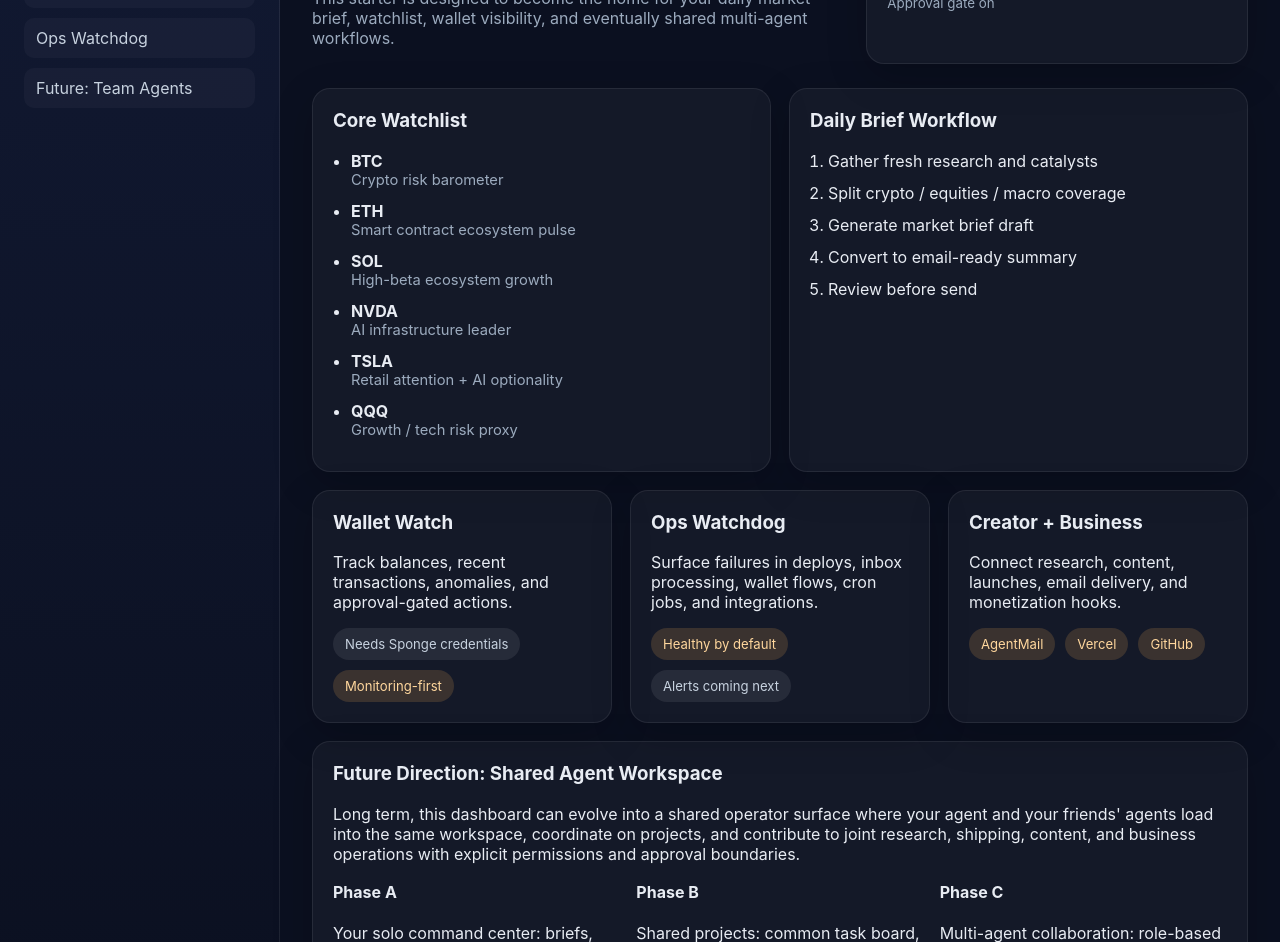
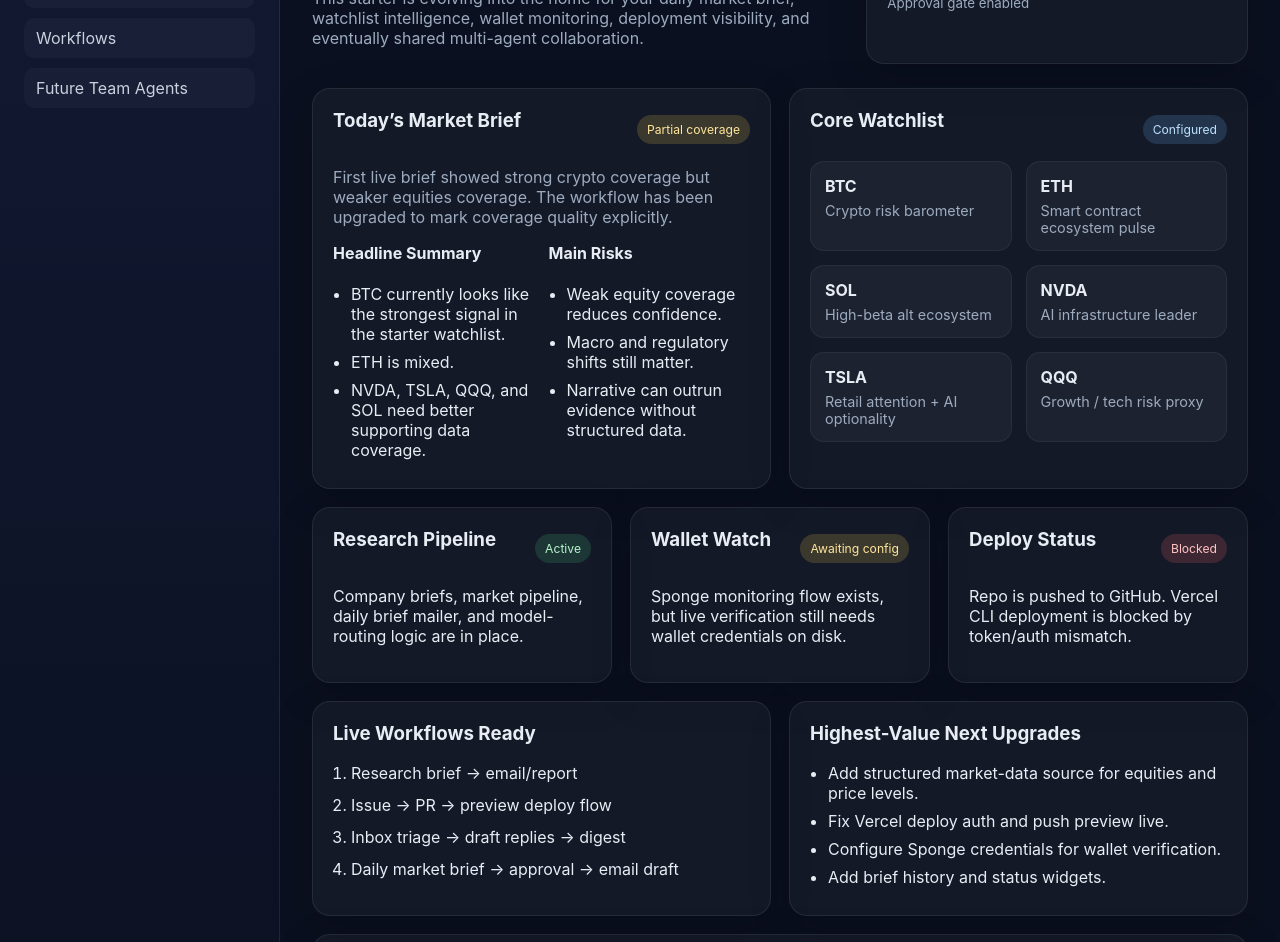
Before and after one commit to Jorelnow/NEW-TESTING-TOOL, a website: page index.html in a window 1280 px wide. Shown: the part 295-1237 px from the top of the page. Drawn offline with Linux system fonts and the light colour scheme.

Commit message:
Improve dashboard to market ops v1

```diff
--- a/index.html
+++ b/index.html
@@ -19,112 +19,144 @@
 
       <nav class="nav">
         <a href="#overview">Overview</a>
+        <a href="#brief">Today’s Brief</a>
         <a href="#watchlist">Watchlist</a>
-        <a href="#briefs">Daily Brief</a>
-        <a href="#wallet">Wallet Watch</a>
-        <a href="#ops">Ops Watchdog</a>
-        <a href="#future">Future: Team Agents</a>
+        <a href="#status">System Status</a>
+        <a href="#workflows">Workflows</a>
+        <a href="#future">Future Team Agents</a>
       </nav>
     </aside>
 
     <main class="main">
       <header class="hero" id="overview">
         <div>
-          <p class="eyebrow">Starter dashboard</p>
-          <h2>Research, trading ops, delivery, and monitoring in one place.</h2>
+          <p class="eyebrow">Market ops dashboard v1</p>
+          <h2>One surface for market research, ops awareness, wallet monitoring, and shipping.</h2>
           <p class="subcopy">
-            This starter is designed to become the home for your daily market brief,
-            watchlist, wallet visibility, and eventually shared multi-agent workflows.
+            This starter is evolving into the home for your daily market brief, watchlist intelligence,
+            wallet monitoring, deployment visibility, and eventually shared multi-agent collaboration.
           </p>
         </div>
         <div class="hero-cards">
           <section class="card stat">
-            <span>Status</span>
-            <strong>Starter live</strong>
-            <small>Ready for Vercel deploy</small>
+            <span>Dashboard state</span>
+            <strong>v1 local build</strong>
+            <small>GitHub pushed • deploy auth pending</small>
           </section>
           <section class="card stat">
-            <span>Mode</span>
+            <span>Operating mode</span>
             <strong>Draft-first</strong>
-            <small>Approval gate on</small>
+            <small>Approval gate enabled</small>
           </section>
         </div>
       </header>
 
       <section class="grid two">
-        <article class="card" id="watchlist">
-          <h3>Core Watchlist</h3>
-          <ul class="list">
-            <li><strong>BTC</strong><span>Crypto risk barometer</span></li>
-            <li><strong>ETH</strong><span>Smart contract ecosystem pulse</span></li>
-            <li><strong>SOL</strong><span>High-beta ecosystem growth</span></li>
-            <li><strong>NVDA</strong><span>AI infrastructure leader</span></li>
-            <li><strong>TSLA</strong><span>Retail attention + AI optionality</span></li>
-            <li><strong>QQQ</strong><span>Growth / tech risk proxy</span></li>
-          </ul>
+        <article class="card" id="brief">
+          <div class="card-head">
+            <h3>Today’s Market Brief</h3>
+            <span class="badge amber">Partial coverage</span>
+          </div>
+          <p class="muted">First live brief showed strong crypto coverage but weaker equities coverage. The workflow has been upgraded to mark coverage quality explicitly.</p>
+          <div class="brief-grid">
+            <div>
+              <h4>Headline Summary</h4>
+              <ul class="list compact">
+                <li>BTC currently looks like the strongest signal in the starter watchlist.</li>
+                <li>ETH is mixed.</li>
+                <li>NVDA, TSLA, QQQ, and SOL need better supporting data coverage.</li>
+              </ul>
+            </div>
+            <div>
+              <h4>Main Risks</h4>
+              <ul class="list compact">
+                <li>Weak equity coverage reduces confidence.</li>
+                <li>Macro and regulatory shifts still matter.</li>
+                <li>Narrative can outrun evidence without structured data.</li>
+              </ul>
+            </div>
+          </div>
         </article>
 
-        <article class="card" id="briefs">
-          <h3>Daily Brief Workflow</h3>
-          <ol class="steps">
-            <li>Gather fresh research and catalysts</li>
-            <li>Split crypto / equities / macro coverage</li>
-            <li>Generate market brief draft</li>
-            <li>Convert to email-ready summary</li>
-            <li>Review before send</li>
-          </ol>
+        <article class="card" id="watchlist">
+          <div class="card-head">
+            <h3>Core Watchlist</h3>
+            <span class="badge">Configured</span>
+          </div>
+          <div class="watch-grid">
+            <div class="watch-item"><strong>BTC</strong><span>Crypto risk barometer</span></div>
+            <div class="watch-item"><strong>ETH</strong><span>Smart contract ecosystem pulse</span></div>
+            <div class="watch-item"><strong>SOL</strong><span>High-beta alt ecosystem</span></div>
+            <div class="watch-item"><strong>NVDA</strong><span>AI infrastructure leader</span></div>
+            <div class="watch-item"><strong>TSLA</strong><span>Retail attention + AI optionality</span></div>
+            <div class="watch-item"><strong>QQQ</strong><span>Growth / tech risk proxy</span></div>
+          </div>
         </article>
       </section>
 
-      <section class="grid three">
-        <article class="card" id="wallet">
-          <h3>Wallet Watch</h3>
-          <p>Track balances, recent transactions, anomalies, and approval-gated actions.</p>
-          <div class="pill-row">
-            <span class="pill muted">Needs Sponge credentials</span>
-            <span class="pill">Monitoring-first</span>
+      <section class="grid three" id="status">
+        <article class="card">
+          <div class="card-head">
+            <h3>Research Pipeline</h3>
+            <span class="badge green">Active</span>
           </div>
+          <p>Company briefs, market pipeline, daily brief mailer, and model-routing logic are in place.</p>
         </article>
+        <article class="card">
+          <div class="card-head">
+            <h3>Wallet Watch</h3>
+            <span class="badge amber">Awaiting config</span>
+          </div>
+          <p>Sponge monitoring flow exists, but live verification still needs wallet credentials on disk.</p>
+        </article>
+        <article class="card">
+          <div class="card-head">
+            <h3>Deploy Status</h3>
+            <span class="badge red">Blocked</span>
+          </div>
+          <p>Repo is pushed to GitHub. Vercel CLI deployment is blocked by token/auth mismatch.</p>
+        </article>
+      </section>
 
-        <article class="card" id="ops">
-          <h3>Ops Watchdog</h3>
-          <p>Surface failures in deploys, inbox processing, wallet flows, cron jobs, and integrations.</p>
-          <div class="pill-row">
-            <span class="pill">Healthy by default</span>
-            <span class="pill muted">Alerts coming next</span>
-          </div>
+      <section class="grid two" id="workflows">
+        <article class="card">
+          <h3>Live Workflows Ready</h3>
+          <ol class="steps">
+            <li>Research brief → email/report</li>
+            <li>Issue → PR → preview deploy flow</li>
+            <li>Inbox triage → draft replies → digest</li>
+            <li>Daily market brief → approval → email draft</li>
+          </ol>
         </article>
-
         <article class="card">
-          <h3>Creator + Business</h3>
-          <p>Connect research, content, launches, email delivery, and monetization hooks.</p>
-          <div class="pill-row">
-            <span class="pill">AgentMail</span>
-            <span class="pill">Vercel</span>
-            <span class="pill">GitHub</span>
-          </div>
+          <h3>Highest-Value Next Upgrades</h3>
+          <ul class="list compact">
+            <li>Add structured market-data source for equities and price levels.</li>
+            <li>Fix Vercel deploy auth and push preview live.</li>
+            <li>Configure Sponge credentials for wallet verification.</li>
+            <li>Add brief history and status widgets.</li>
+          </ul>
         </article>
       </section>
 
       <section class="card" id="future">
         <h3>Future Direction: Shared Agent Workspace</h3>
         <p>
-          Long term, this dashboard can evolve into a shared operator surface where your agent and your friends'
-          agents load into the same workspace, coordinate on projects, and contribute to joint research,
-          shipping, content, and business operations with explicit permissions and approval boundaries.
+          This can grow from a solo command center into a shared workspace where your agent and your friends’ agents
+          collaborate on joint projects with scoped permissions, approvals, and shared visibility.
         </p>
         <div class="future-grid">
           <div>
             <h4>Phase A</h4>
-            <p>Your solo command center: briefs, watchlists, wallet monitoring, deploy status.</p>
+            <p>Solo dashboard: briefs, watchlist, wallet monitoring, deploy status.</p>
           </div>
           <div>
             <h4>Phase B</h4>
-            <p>Shared projects: common task board, shared briefs, repo/release visibility, notification routing.</p>
+            <p>Shared projects: common briefing surface, notifications, repo/release visibility.</p>
           </div>
           <div>
             <h4>Phase C</h4>
-            <p>Multi-agent collaboration: role-based agents, approvals, audit trails, and scoped access.</p>
+            <p>Multi-agent collaboration with role-based access, audit trails, and approval boundaries.</p>
           </div>
         </div>
       </section>
--- a/styles.css
+++ b/styles.css
@@ -33,7 +33,7 @@ body {
   display: grid; grid-template-columns: 1.4fr 1fr; gap: 20px; align-items: stretch; margin-bottom: 24px;
 }
 .eyebrow { text-transform: uppercase; letter-spacing: 0.08em; color: #ffb454; font-size: 0.78rem; }
-.hero h2 { margin: 8px 0 12px; font-size: 2rem; max-width: 12ch; }
+.hero h2 { margin: 8px 0 12px; font-size: 2rem; max-width: 14ch; }
 .subcopy { color: #9cabbe; max-width: 60ch; }
 .hero-cards { display: grid; gap: 16px; }
 .grid { display: grid; gap: 18px; margin-bottom: 18px; }
@@ -47,20 +47,40 @@ body {
   box-shadow: 0 12px 40px rgba(0,0,0,0.2);
 }
 .card h3, .card h4 { margin-top: 0; }
+.card-head { display: flex; align-items: center; justify-content: space-between; gap: 12px; margin-bottom: 10px; }
 .stat span { color: #9cabbe; font-size: 0.85rem; }
 .stat strong { display: block; font-size: 1.4rem; margin: 8px 0; }
 .stat small { color: #9cabbe; }
 .list, .steps { margin: 0; padding-left: 18px; }
 .list li, .steps li { margin-bottom: 12px; }
 .list span { display: block; color: #9cabbe; font-size: 0.92rem; }
-.pill-row { display: flex; gap: 10px; flex-wrap: wrap; margin-top: 16px; }
-.pill {
-  border-radius: 999px; padding: 8px 12px; font-size: 0.82rem;
-  background: rgba(255,180,84,0.16); color: #ffd79d;
+.list.compact li { margin-bottom: 8px; }
+.muted { color: #9cabbe; }
+.watch-grid, .brief-grid, .future-grid {
+  display: grid;
+  grid-template-columns: repeat(2, minmax(0, 1fr));
+  gap: 14px;
 }
-.pill.muted { background: rgba(255,255,255,0.08); color: #c7d2df; }
-.future-grid { display: grid; grid-template-columns: repeat(3, 1fr); gap: 16px; margin-top: 18px; }
+.future-grid { grid-template-columns: repeat(3, minmax(0, 1fr)); margin-top: 18px; }
+.watch-item {
+  padding: 14px;
+  border-radius: 14px;
+  background: rgba(255,255,255,0.04);
+  border: 1px solid rgba(255,255,255,0.06);
+}
+.watch-item span { display: block; color: #9cabbe; margin-top: 6px; font-size: 0.9rem; }
+.badge {
+  border-radius: 999px;
+  padding: 7px 10px;
+  font-size: 0.76rem;
+  background: rgba(99, 179, 237, 0.18);
+  color: #bde0ff;
+  white-space: nowrap;
+}
+.badge.green { background: rgba(72, 187, 120, 0.18); color: #b8f5cb; }
+.badge.amber { background: rgba(236, 201, 75, 0.18); color: #ffe59b; }
+.badge.red { background: rgba(245, 101, 101, 0.18); color: #ffc2c2; }
 @media (max-width: 980px) {
-  .shell, .hero, .grid.two, .grid.three, .future-grid { grid-template-columns: 1fr; }
+  .shell, .hero, .grid.two, .grid.three, .watch-grid, .brief-grid, .future-grid { grid-template-columns: 1fr; }
   .sidebar { border-right: none; border-bottom: 1px solid rgba(255,255,255,0.08); }
 }
```
Also changed, not shown: ROADMAP.md (added, +24 -0 lines).
